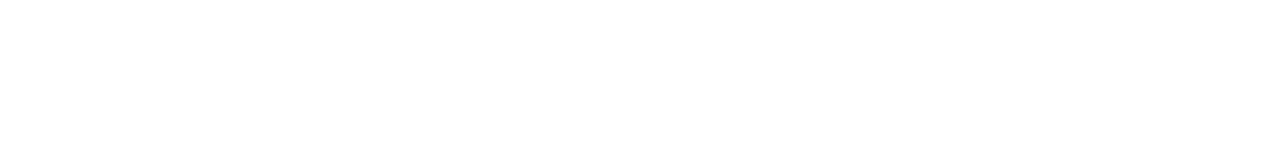
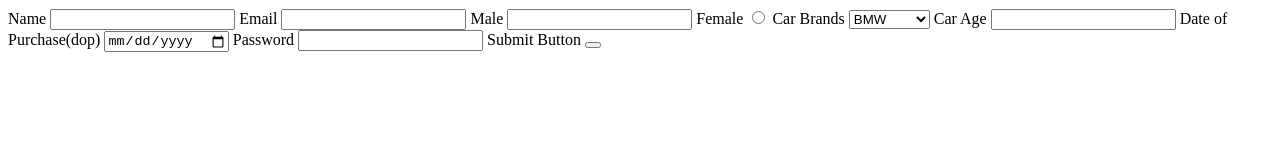
Before and after one commit to acciojob/car-insurance-form-raksha-rajpoot, a website: page main.html in a window 1280 px wide. Drawn offline with Linux system fonts and the light colour scheme.

Commit message:
created a submission

```diff
--- a/main.html
+++ b/main.html
@@ -7,6 +7,30 @@
 </head>
 
 <body>
+	<form method="post">
+		<label for="name">Name</label>
+		<input type="text" id="name" required>
+		<label for="email">Email</label>
+		<input type="Email" id="email" required>
+		<label for="gender">Male</label>
+		<input  type="radio buttons" name="gender" required>
+		<label for="gender">Female</label>
+		<input  type="radio" name="gender" required>
+		<label for="cars">Car Brands</label>
+		<select id="cars" type="Dropdown (Options: BMW, Audi, Mercedez)">
+			<option>BMW</option>
+			<option>Audi</option>
+			<option>Mercedez</option>
+		</select>
+		<label for="carage">Car Age</label>
+		<input type="Number" id="carage" required>
+		<label for="dop">Date of Purchase(dop)</label>
+		<input  type="Date" id="dop" required>
+		<label for="password">Password</label>
+		<input type="Password" id="password" required>
+		<label for="button">Submit Button</label>
+		<button type="submit">
+	</form>
 	<!-- the entire body must be written by student -->
     <script type="text/javascript" src="./script.js">
 </script>
```
